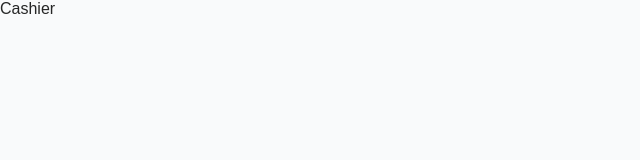
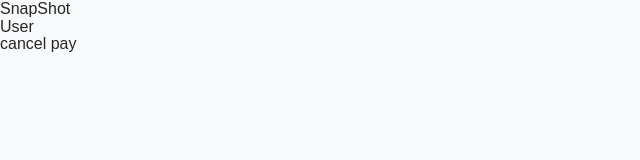
Before and after one commit to leonardporteria/pos-system, a React (Vite) app in the folder client/: page /cashier in a window 1280 px wide. Shown: the top 160 px of the page, without its empty margins (0-640 px from the left). Built offline with nearby package versions, Linux system fonts and the light colour scheme.

Commit message:
cashier interface initial setup

```diff
--- a/client/src/components/cashier/Cashier.jsx
+++ b/client/src/components/cashier/Cashier.jsx
@@ -1,5 +1,22 @@
 const Cashier = () => {
-  return <div className='Cashier'>Cashier</div>;
+  return (
+    <div className='Cashier'>
+      <div className='Cashier__Header'>
+        <div className='Cashier__Header__Details'>SnapShot</div>
+        <div className='Cashier__Header__User'>User</div>
+      </div>
+      <div className='Cashier__Main'>
+        <div className='Cashier__Main__Preview'>
+          <div className='Cashier__Main__Preview__Receipt'></div>
+          <div className='Cashier__Main__Preview__Confirm'>cancel pay</div>
+        </div>
+        <div className='Cashier__Main__Action'>
+          <div className='Cashier__Main__Action__Buttons'></div>
+          <div className='Cashier__Main__Action__Numpad'></div>
+        </div>
+      </div>
+    </div>
+  );
 };
 
 export default Cashier;
```
Also changed, not shown: client/src/components/cashier/Cashier.scss (added).
